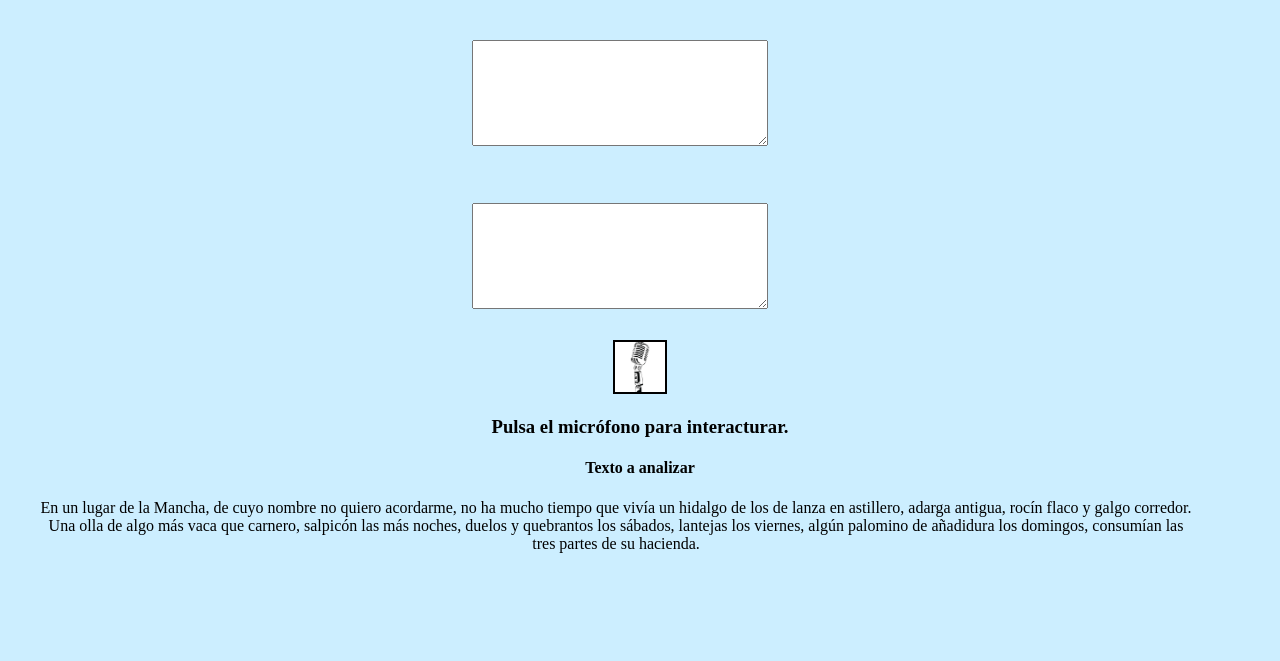
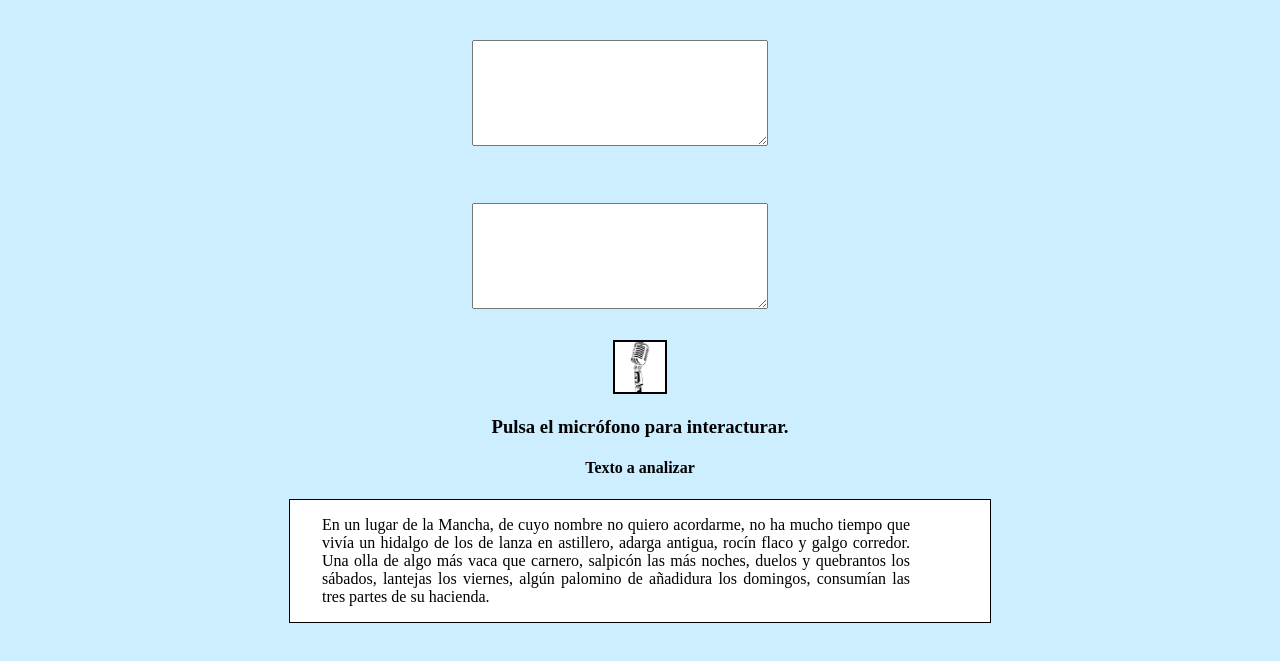
Before and after one commit to KevMCh/SpeechRecognition, a plain HTML site: page index.html in a window 1280 px wide. Shown: the part 101-762 px from the top of the page. Drawn offline with Linux system fonts and the light colour scheme.

Commit message:
css modificado

```diff
--- a/css/global.css
+++ b/css/global.css
@@ -27,11 +27,19 @@ textarea{
 
 #pTexto{
 
+  text-align: justify;
   margin-left: 2em;
   margin-right: 5em;
 
 }
 
+#contenedor {
+  border: 1px solid;
+  width: 700px;
+  margin: auto;
+  background-color: white;
+}
+
 .encontrado {
   background-color: yellow;
 }
--- a/index.html
+++ b/index.html
@@ -25,7 +25,9 @@
     </section>
     <section>
       <h4>Texto a analizar</h4>
-      <p id="pTexto">En un lugar de la Mancha, de cuyo nombre no quiero acordarme, no ha mucho tiempo que vivía un hidalgo de los de lanza en astillero, adarga antigua, rocín flaco y galgo corredor. Una olla de algo más vaca que carnero, salpicón las más noches, duelos y quebrantos los sábados, lantejas los viernes, algún palomino de añadidura los domingos, consumían las tres partes de su hacienda.</p>
+      <div id="contenedor">
+        <p id="pTexto">En un lugar de la Mancha, de cuyo nombre no quiero acordarme, no ha mucho tiempo que vivía un hidalgo de los de lanza en astillero, adarga antigua, rocín flaco y galgo corredor. Una olla de algo más vaca que carnero, salpicón las más noches, duelos y quebrantos los sábados, lantejas los viernes, algún palomino de añadidura los domingos, consumían las tres partes de su hacienda.</p>
+      </div>
     </section>
 </body>
 
```
